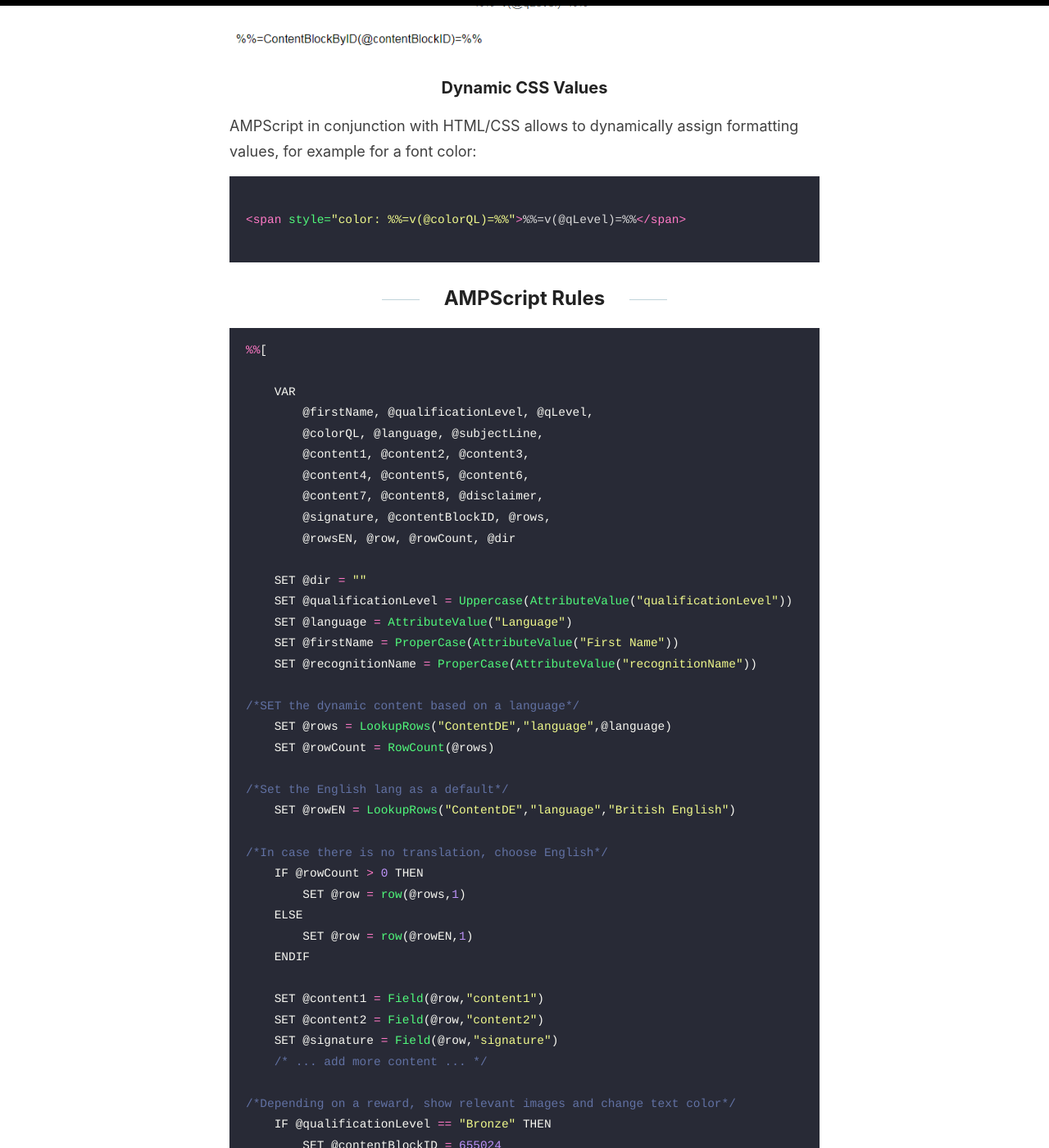
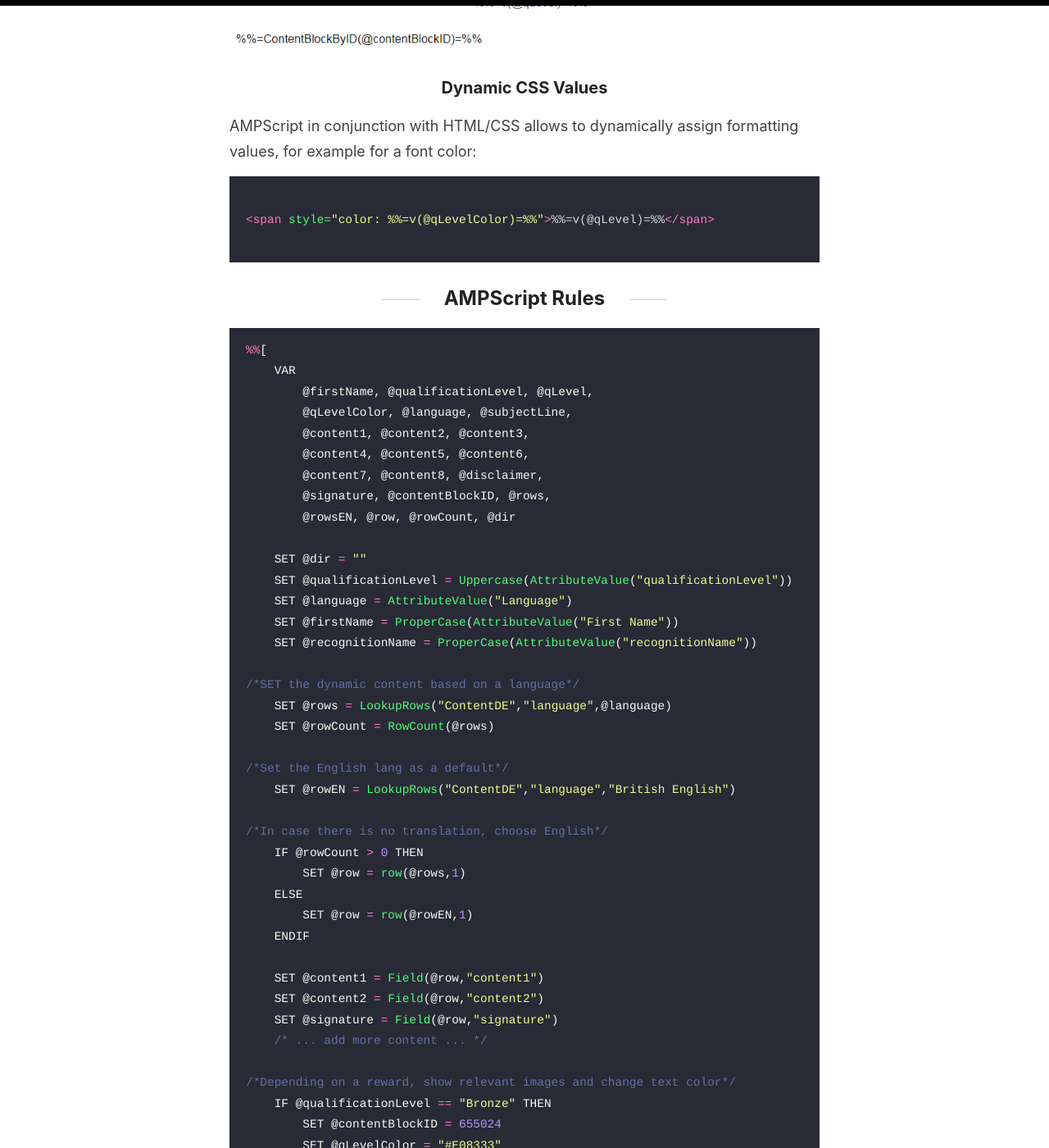
Before and after one commit to karolcholewa/blog, a Jekyll site: the page built from _posts/2021-01-10-dynamic-email.md, in a window 1280 px wide and 1400 px high, scrolled down 3482 px. Shown: the whole window at 82% size. Built offline with Jekyll 4.4.1, drawn with Linux system fonts in a browser that asks for light colours; some of the changed text lies outside the part shown.

Commit message:
updated variable names

````diff
--- a/_posts/2021-01-10-dynamic-email.md
+++ b/_posts/2021-01-10-dynamic-email.md
@@ -72,7 +72,7 @@ AMPScript in conjunction with HTML/CSS allows to dynamically assign formatting v
 
 ```html
 
-<span style="color: %%=v(@colorQL)=%%">%%=v(@qLevel)=%%</span>
+<span style="color: %%=v(@qLevelColor)=%%">%%=v(@qLevel)=%%</span>
 
 ```
 
@@ -80,10 +80,9 @@ AMPScript in conjunction with HTML/CSS allows to dynamically assign formatting v
 
 ```javascript
 %%[
-
     VAR
         @firstName, @qualificationLevel, @qLevel,
-        @colorQL, @language, @subjectLine,
+        @qLevelColor, @language, @subjectLine,
         @content1, @content2, @content3,
         @content4, @content5, @content6,
         @content7, @content8, @disclaimer,
@@ -118,15 +117,15 @@ AMPScript in conjunction with HTML/CSS allows to dynamically assign formatting v
 /*Depending on a reward, show relevant images and change text color*/
     IF @qualificationLevel == "Bronze" THEN
         SET @contentBlockID = 655024
-        SET @colorQL = "#E08333"
+        SET @qLevelColor = "#E08333"
         SET @qLevel = Uppercase(Field(@row,"bronze"))
     ELSEIF @qualificationLevel == "Silver" THEN
         SET @contentBlockID = 655661
-        SET @colorQL = "#9EACAC"
+        SET @qLevelColor = "#9EACAC"
         SET @qLevel = Uppercase(Field(@row,"silver"))
     ELSEIF @qualificationLevel == "Gold" THEN
         SET @contentBlockID = 655662
-        SET @colorQL = "#FFC605"
+        SET @qLevelColor = "#FFC605"
         SET @qLevel = Uppercase(Field(@row,"gold"))
     ENDIF
 
````
